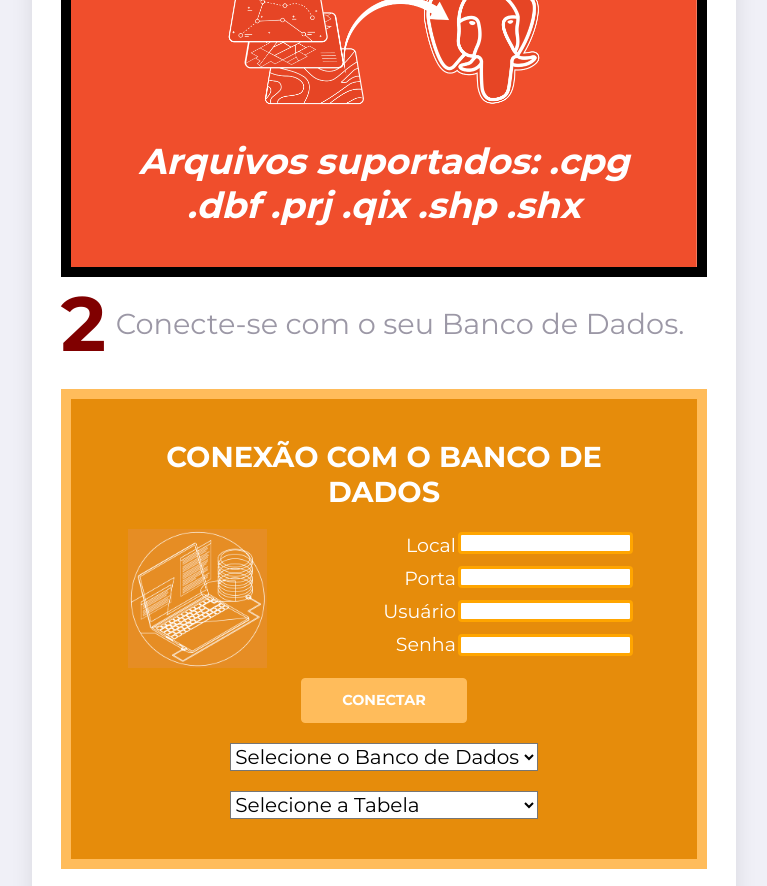
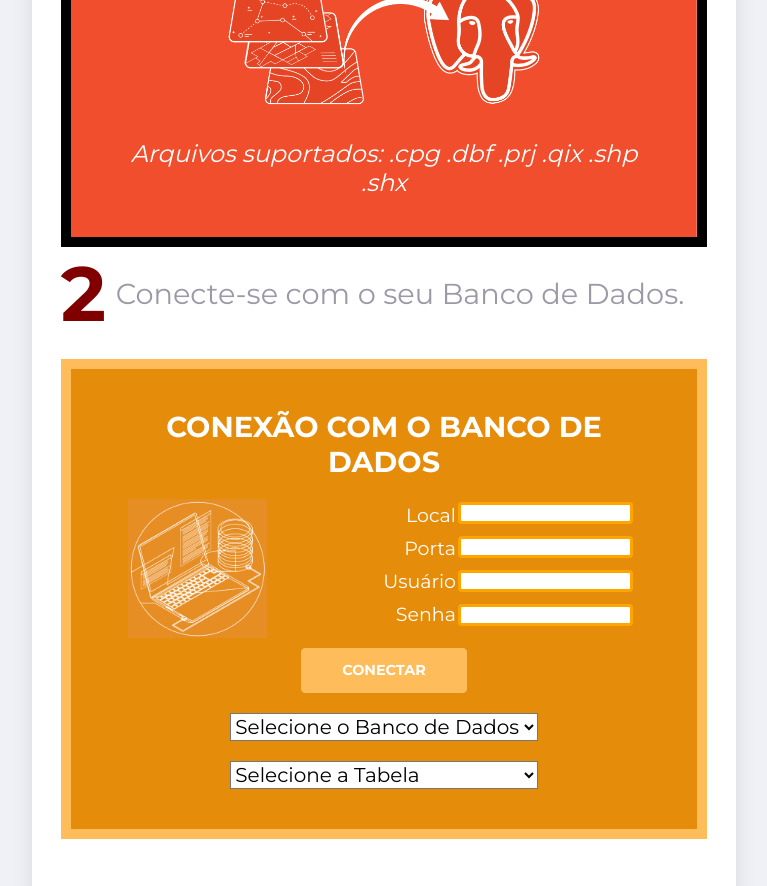
Before and after one commit to BureauTech/Mini-ETL-Shapefile-to-PostGis, a React (Create React App) app in the folder web/: page /shape in a window 1280 px wide. Shown: the part 780-1666 px from the top of the page, without its empty margins (256-1023 px from the left). Built offline with nearby package versions, Linux system fonts and the light colour scheme.

Commit message:
Alerta de carga realizada com sucesso

```diff
--- a/web/src/pages/Shape/index.js
+++ b/web/src/pages/Shape/index.js
@@ -467,7 +467,7 @@ const Shape = () => {
                       </div>
                       <img src={UploadShape} alt="Shape-Button" width="80%"/>
                       <div className="upload-icon" width="100%">
-                      <h2><i>Arquivos suportados: .cpg .dbf .prj .qix .shp .shx</i></h2>
+                      <h2 className="drop-message"><i>Arquivos suportados: .cpg .dbf .prj .qix .shp .shx</i></h2>
                       </div>
                   </div>
                   <input
```
